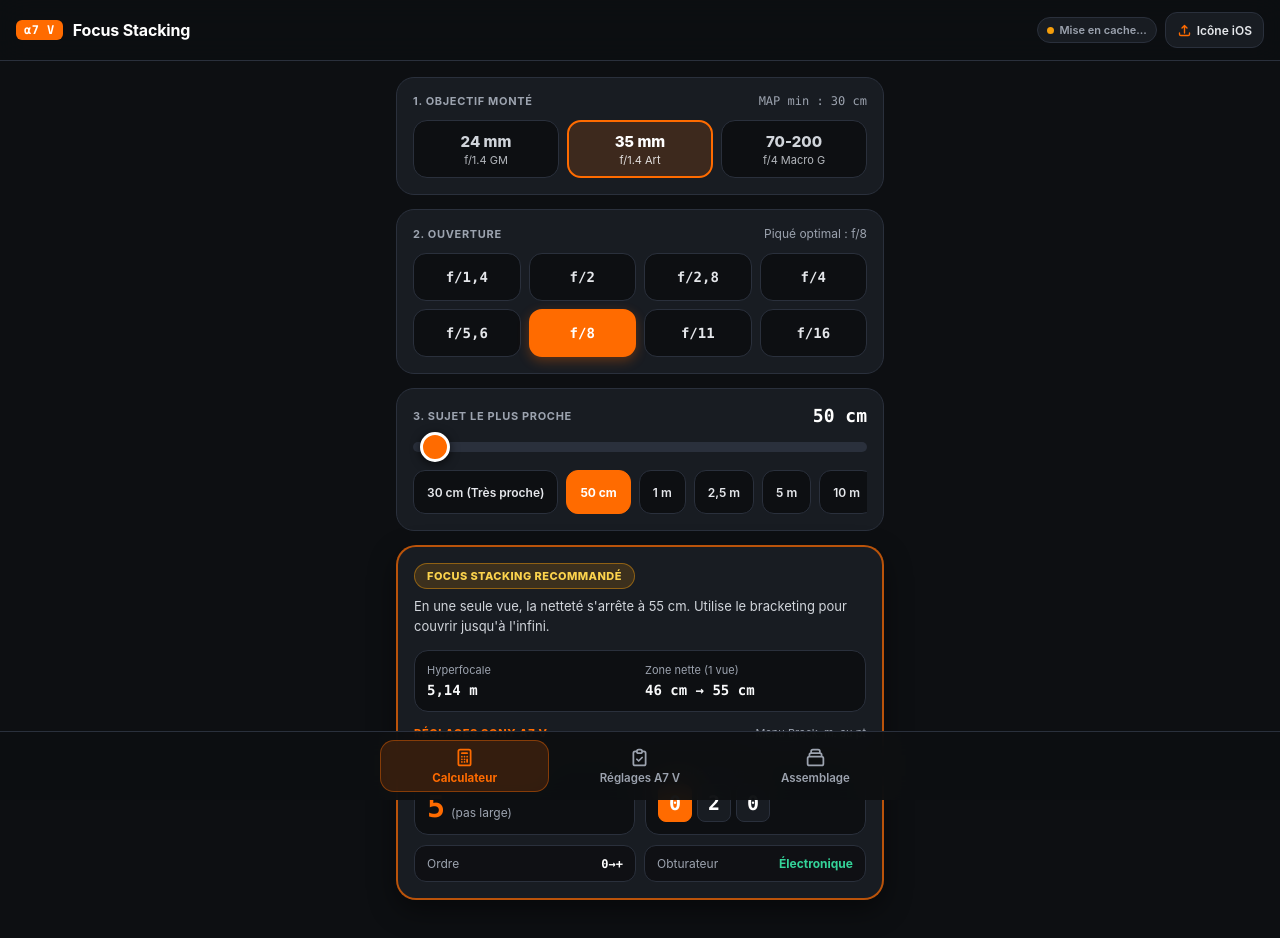
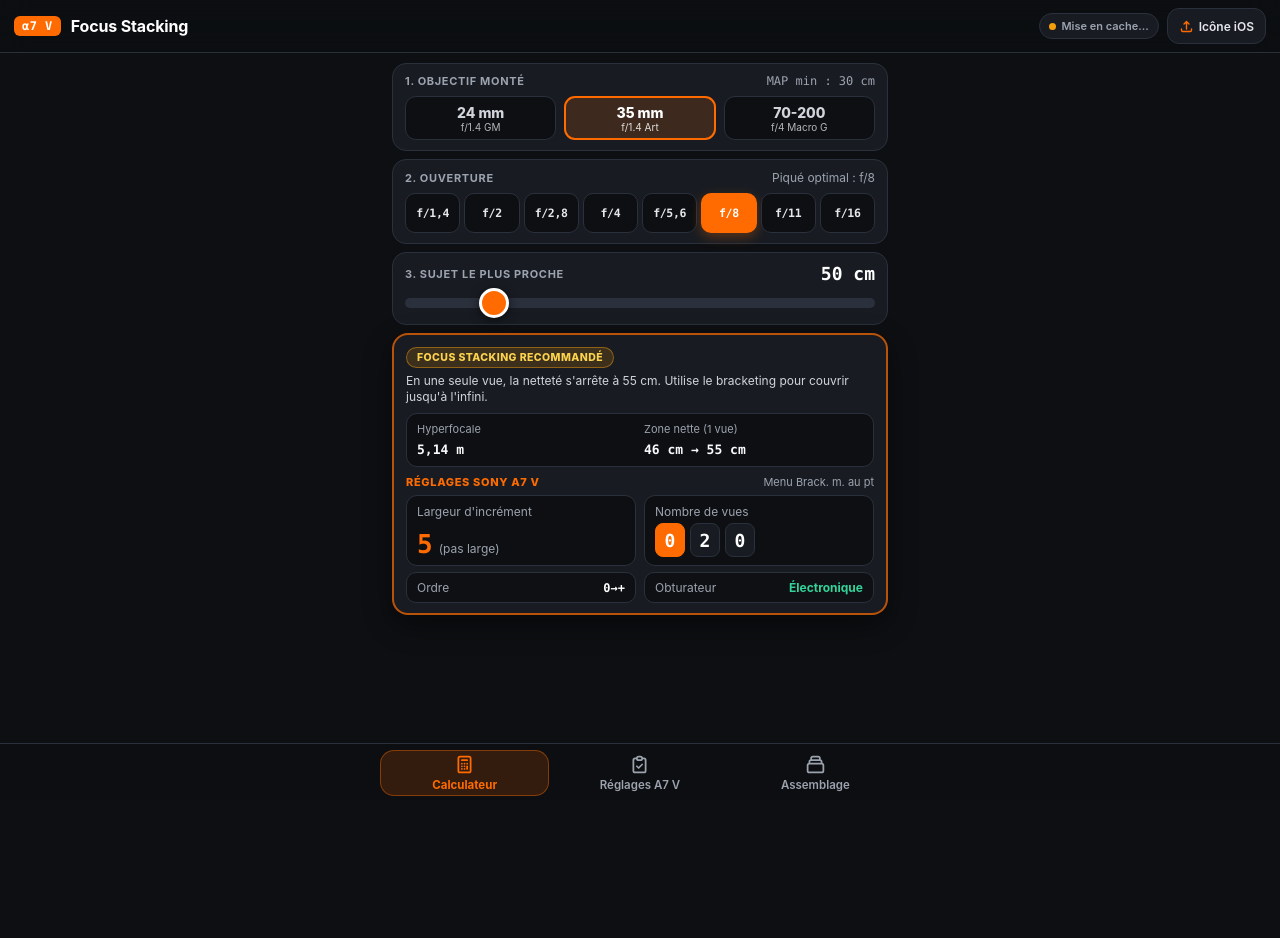
Before and after one commit to dardjiskien/A7V-Tools, a plain HTML site: page index.html in a window 1280 px wide. After the commit the page ends 800 px from the top, so only its background shows below. Drawn offline with Linux system fonts and the light colour scheme.

Commit message:
Calculateur sur un seul écran : suppression des raccourcis de distance, curseur logarithmique, mise en page compacte, consigne d'installation iOS 26
Co-Authored-By: Claude Opus 5.5 <noreply@anthropic.com>
Claude-Session: https://claude.ai/code/session_014ZiH11AD17pSWN4G91b5Yg

```diff
--- a/index.html
+++ b/index.html
@@ -330,39 +330,6 @@
       cursor: not-allowed;
     }
 
-    /* Raccourcis distance */
-    .chips-row {
-      display: flex;
-      gap: 8px;
-      overflow-x: auto;
-      padding-top: 2px;
-      -ms-overflow-style: none;
-      scrollbar-width: none;
-    }
-
-    .chips-row::-webkit-scrollbar {
-      display: none;
-    }
-
-    .dist-chip {
-      min-height: 44px;
-      padding: 8px 13px;
-      border-radius: 12px;
-      background-color: var(--bg-oled);
-      border: 1px solid var(--border-dark);
-      font-size: 12px;
-      font-weight: 600;
-      color: #e5e7eb;
-      white-space: nowrap;
-      flex-shrink: 0;
-    }
-
-    .dist-chip.active {
-      background-color: var(--sony-orange);
-      border-color: var(--sony-orange);
-      color: #ffffff;
-      font-weight: 700;
-    }
 
     /* Carte de verdict */
     .result-card {
@@ -741,6 +708,33 @@
       font-size: 14px;
       font-weight: 700;
     }
+
+    /* ===== Compactage : tout le calculateur sur un seul écran ===== */
+    .app-header { padding: 8px 14px; }
+    .main-container { padding: 10px 12px 0; }
+    .section-stack { gap: 8px; }
+    #tab-calculator .card { padding: 10px 12px; gap: 8px; border-radius: 14px; }
+    .lens-btn { min-height: 44px; padding: 4px; border-radius: 11px; gap: 0; }
+    .lens-btn .lens-focal { font-size: 14px; }
+    .lens-btn .lens-sub { font-size: 10px; }
+    .zoom-box { padding-top: 8px; gap: 4px; }
+    .aperture-grid { grid-template-columns: repeat(8, 1fr); gap: 4px; }
+    .ap-btn { min-height: 40px; border-radius: 10px; font-size: 11.5px; padding: 0; letter-spacing: -0.03em; }
+    input[type="range"] { margin: 6px 0; }
+    .result-card { padding: 10px 12px; gap: 8px; border-radius: 16px; }
+    .verdict-badge { padding: 3px 10px; font-size: 10.5px; }
+    .verdict-text { font-size: 12px; line-height: 1.35; margin-top: 5px; }
+    .metrics-grid { padding: 8px 10px; gap: 8px; border-radius: 11px; }
+    .metric-val { font-size: 13px; }
+    .sony-grid { gap: 8px; }
+    .sony-box { padding: 8px 10px; gap: 4px; border-radius: 11px; }
+    .inc-number { font-size: 26px; }
+    .digit-cell { width: 30px; height: 34px; font-size: 18px; }
+    .fixed-pills { gap: 8px; }
+    .fixed-pill { padding: 7px 10px; border-radius: 10px; }
+    .nav-btn { min-height: 46px; }
+    .bottom-nav { padding-top: 6px; padding-bottom: calc(env(safe-area-inset-bottom) + 4px); }
+    body { padding-bottom: calc(env(safe-area-inset-bottom) + 72px); }
   </style>
 </head>
 <body>
@@ -834,17 +828,8 @@
           <span id="display-distance" style="font-family:var(--font-mono);font-size:18px;font-weight:800;color:#ffffff;">50 cm</span>
         </div>
 
-        <input id="slider-distance" type="range" min="0.25" max="15" step="0.05" value="0.50" />
+        <input id="slider-distance" type="range" min="0" max="1000" step="1" value="169" />
 
-        <!-- Raccourcis tactiles de distance -->
-        <div class="chips-row">
-          <button type="button" data-dist="0.30" class="dist-chip">30 cm (Très proche)</button>
-          <button type="button" data-dist="0.50" class="dist-chip">50 cm</button>
-          <button type="button" data-dist="1.00" class="dist-chip">1 m</button>
-          <button type="button" data-dist="2.50" class="dist-chip">2,5 m</button>
-          <button type="button" data-dist="5.00" class="dist-chip">5 m</button>
-          <button type="button" data-dist="10.00" class="dist-chip">10 m</button>
-        </div>
       </div>
 
       <!-- 4. Carte de Verdict & Réglages Sony A7 V -->
@@ -869,7 +854,7 @@
         </div>
 
         <!-- Réglages exacts à entrer dans le Sony A7 V -->
-        <div style="display:flex;flex-direction:column;gap:10px;">
+        <div style="display:flex;flex-direction:column;gap:6px;">
           <div class="card-header">
             <span style="font-size:11px;font-weight:800;text-transform:uppercase;letter-spacing:0.06em;color:var(--sony-orange);">Réglages Sony A7 V</span>
             <span style="font-size:11px;color:var(--text-muted);">Menu Brack. m. au pt</span>
@@ -1044,7 +1029,7 @@
         </div>
         <div class="modal-step">
           <span class="step-badge" style="width:24px;height:24px;font-size:12px;">2</span>
-          <span>Appuie sur <strong>Partager</strong> (carré avec flèche vers le haut) en bas de Safari, puis sur <strong>« Sur l'écran d'accueil »</strong> → <strong>Ajouter</strong>.</span>
+          <span>Appuie sur <strong>•••</strong> à côté de la barre d'adresse → <strong>Partager</strong> → fais défiler → <strong>« Sur l'écran d'accueil »</strong>. Laisse <strong>Ouvrir comme app web</strong> activé → <strong>Ajouter</strong>.</span>
         </div>
         <div class="modal-step">
           <span class="step-badge" style="width:24px;height:24px;font-size:12px;">3</span>
@@ -1179,7 +1164,6 @@
       const apertureTip = document.getElementById('aperture-tip');
       const sliderDistance = document.getElementById('slider-distance');
       const displayDistance = document.getElementById('display-distance');
-      const distChips = document.querySelectorAll('.dist-chip');
 
       const resultCard = document.getElementById('result-card');
       const verdictBadge = document.getElementById('verdict-badge');
@@ -1317,14 +1301,17 @@
         });
       }
 
+      // Curseur logarithmique : précision fine de près, grossière au loin
+      const D_MIN = 0.25, D_MAX = 15;
+      const sliderToDist = (v) => {
+        const d = D_MIN * Math.pow(D_MAX / D_MIN, v / 1000);
+        return d < 1 ? Math.round(d * 100) / 100 : d < 5 ? Math.round(d * 20) / 20 : Math.round(d * 4) / 4;
+      };
+      const distToSlider = (d) => Math.round((1000 * Math.log(d / D_MIN)) / Math.log(D_MAX / D_MIN));
+
       function renderDistance() {
         displayDistance.textContent = formatDistanceFr(state.distance);
-        sliderDistance.value = state.distance;
-
-        distChips.forEach((chip) => {
-          const val = parseFloat(chip.getAttribute('data-dist'));
-          chip.classList.toggle('active', Math.abs(val - state.distance) < 0.01);
-        });
+        sliderDistance.value = distToSlider(state.distance);
       }
 
       function renderResults() {
@@ -1444,15 +1431,8 @@
       });
 
       sliderDistance.addEventListener('input', (e) => {
-        state.distance = parseFloat(e.target.value);
+        state.distance = sliderToDist(parseInt(e.target.value, 10));
         updateCalculator();
-      });
-
-      distChips.forEach((chip) => {
-        chip.addEventListener('click', () => {
-          state.distance = parseFloat(chip.getAttribute('data-dist'));
-          updateCalculator();
-        });
       });
 
       document.querySelectorAll('.nav-btn').forEach((btn) => {
--- a/sw.js
+++ b/sw.js
@@ -1,6 +1,6 @@
 // Service worker : met toute l'app en cache pour un usage 100 % hors-ligne.
 // Incrémente CACHE_VERSION à chaque modification de index.html.
-const CACHE_VERSION = 'a7v-stacking-v3';
+const CACHE_VERSION = 'a7v-stacking-v4';
 const ASSETS = ['./', './index.html', './manifest.json', './apple-touch-icon.png', './icon-192.png', './icon-512.png'];
 
 self.addEventListener('install', (event) => {
```
